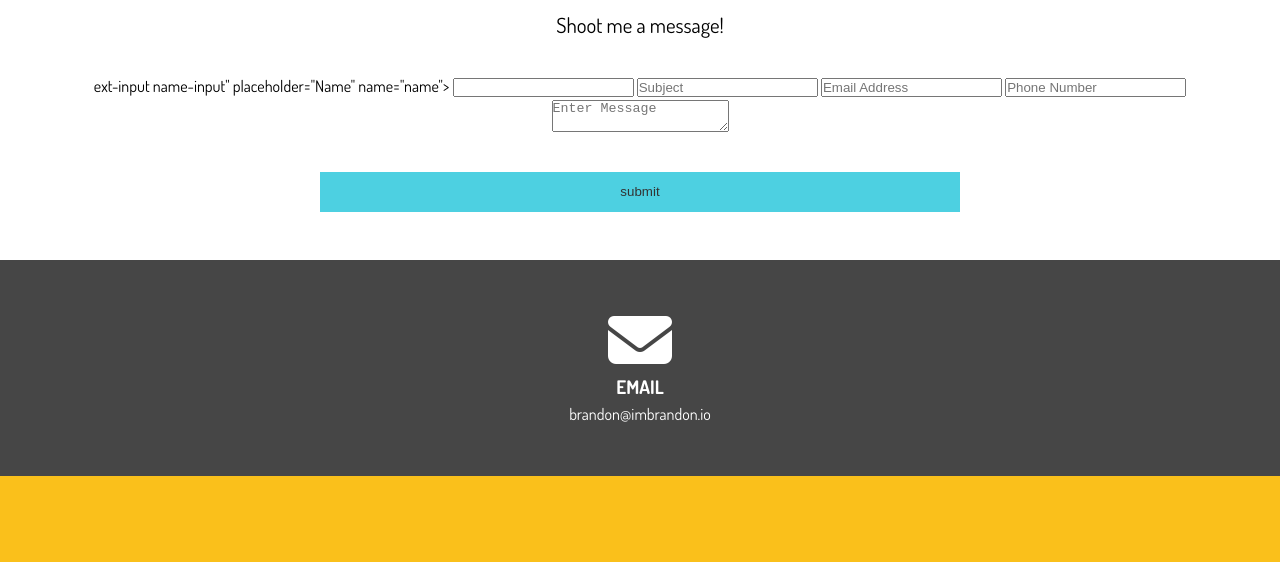
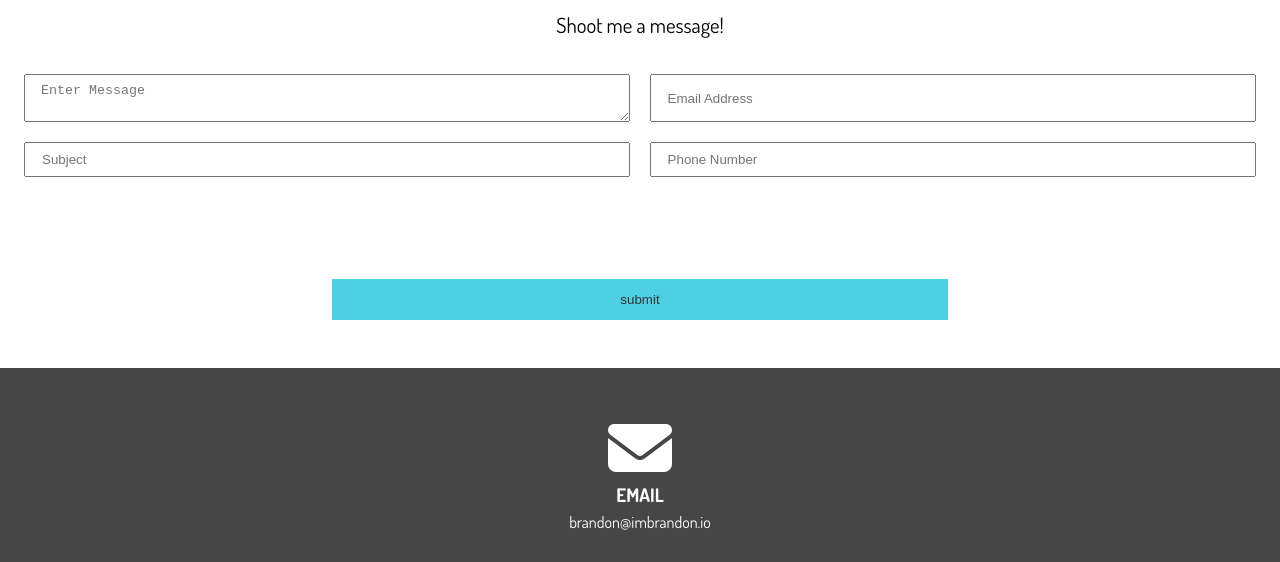
Before and after one commit to Lickitung-zz/portfolio-site, a website: page dist/contact.html in a window 1280 px wide. Shown: the part 207-769 px from the top of the page. Drawn offline with Linux system fonts and the light colour scheme.

Commit message:
fix contact form

```diff
--- a/dist/contact.html
+++ b/dist/contact.html
@@ -35,13 +35,13 @@
             <h2 class="section-title">Contact Me</h2>
             <div class="bottom-line"></div>
             <p class="lead">Shoot me a message!</p>
-            <form method="POST" data-netlify="true" data-netlift-recaptcha="true">
-ext-input name-input" placeholder="Name" name="name">
-                    <input type="text" class="text-input subject-                <div class="text-fields">
-                    <input type="text" class="tinput" placeholder="Subject" name="subject">
-                    <input type="email" class="text-input email-input" placeholder="Email Address" name="Email">
-                    <input type="text" class="text-input phone-input" placeholder="Phone Number" name="Phone">
-                    <textarea class="text-input name-input" placeholder="Enter Message" name="subject"></textarea>
+            <form method="POST" data-netlify="true" data-netlify-recaptcha="true">
+                <div class="text-fields">
+                    <input type="text" class="text-input name-input" placeholder="Name" name="name">
+                    <input type="text" class="text-input subject-input" placeholder="Subject" name="subject">
+                    <input type="email" class="text-input email-input" placeholder="Email Address" name="email">
+                    <input type="text" class="text-input phone-input" placeholder="Phone Number" name="phone">
+                    <textarea class="text-input name-input" placeholder="Enter Message" name="message"></textarea>
                     <div class="my-2">
                         <div data-netlify-recaptcha="true"></div>
                     </div>
```
